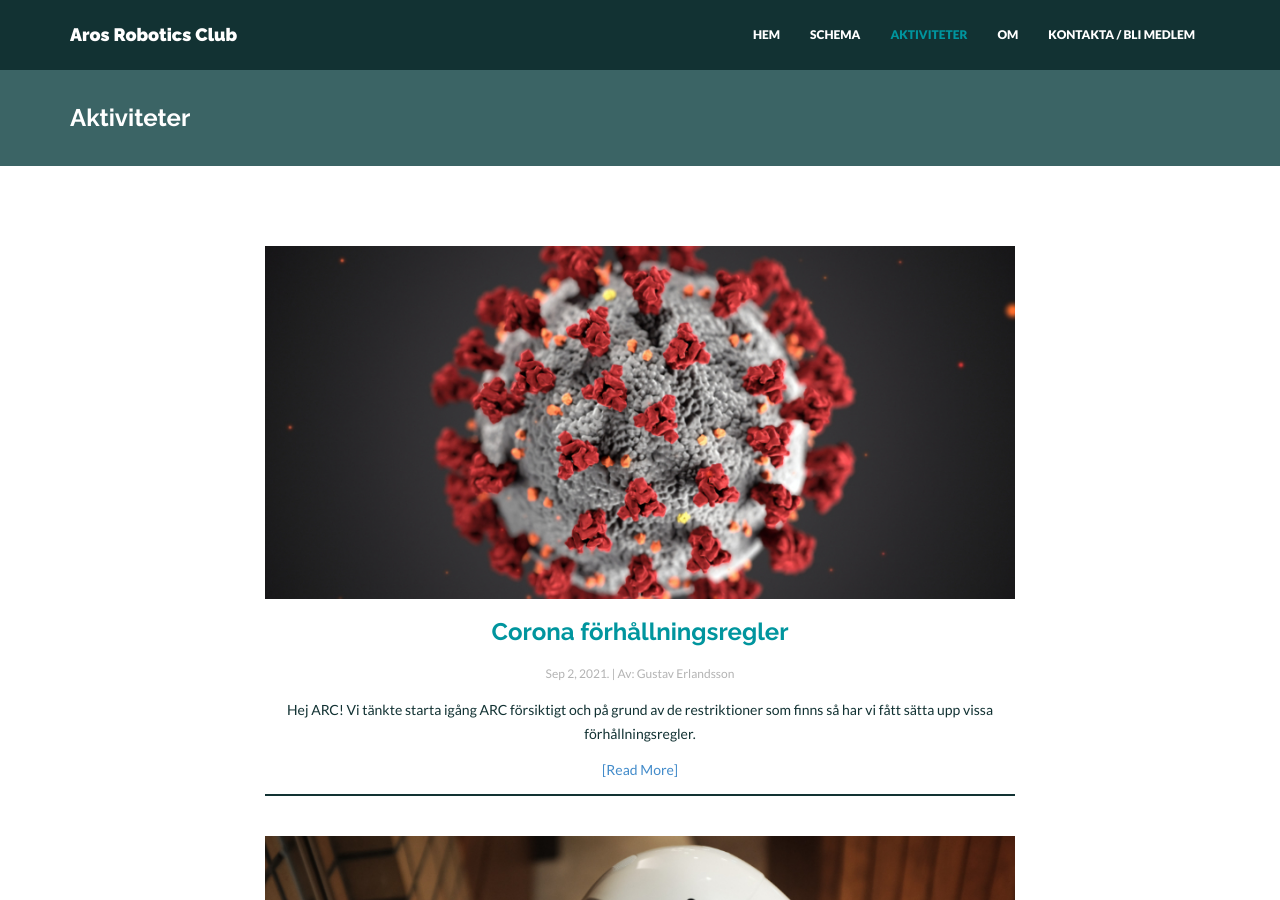
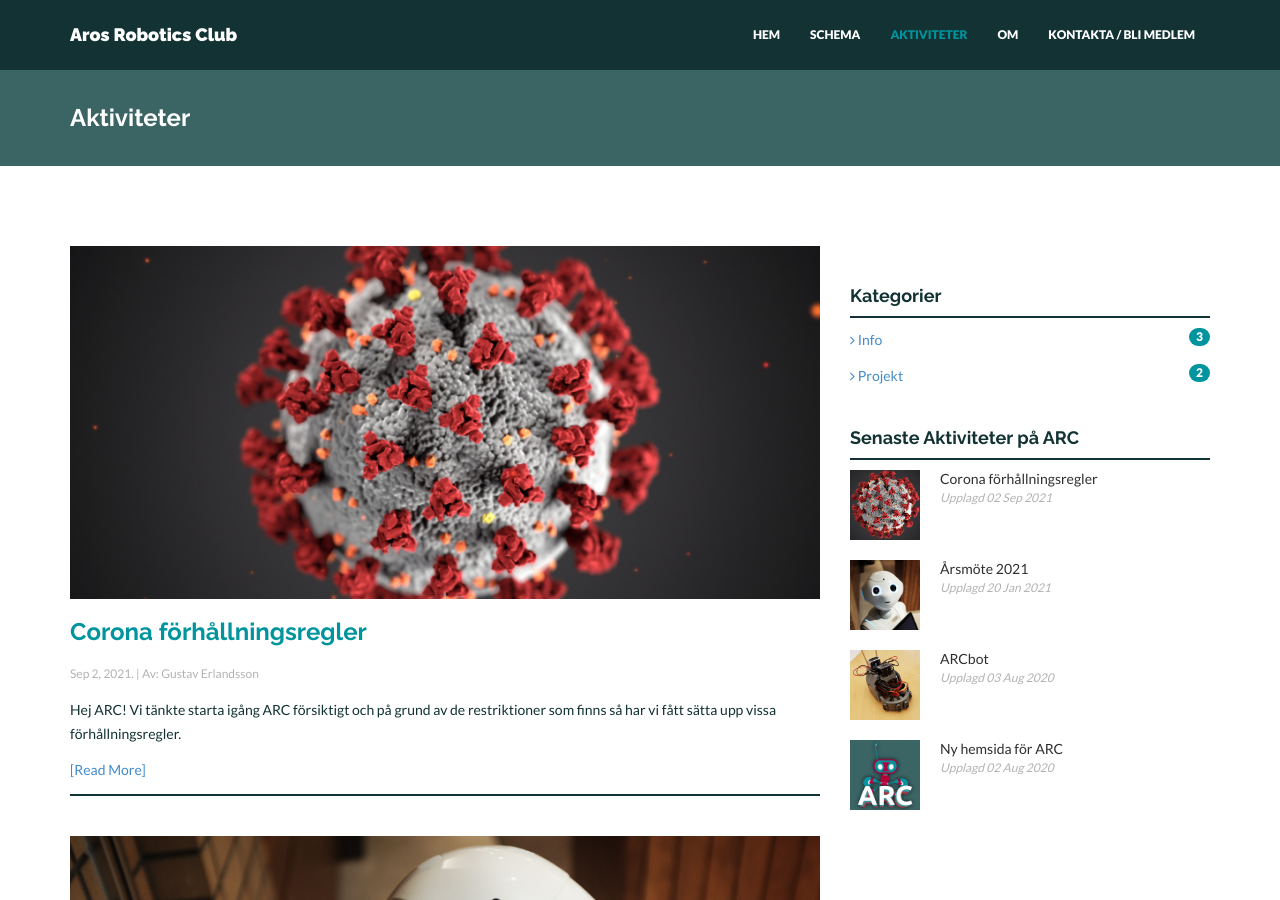
Before and after one commit to ARCsweden/ARCsweden.github.io, a Jekyll site: the page built from activities.html, in a window 1280 px wide and 900 px high. Built offline with Jekyll 4.4.1, drawn with Linux system fonts in a browser that asks for light colours; nearby versions of some CDN libraries.

Commit message:
Update activities.html

```diff
--- a/activities.html
+++ b/activities.html
@@ -8,7 +8,7 @@
     <div class="row">
 
         <!-- BLOG POSTS LIST -->
-        <div class="col-lg-8 col-lg-offset-2 centered">
+        <div class="col-lg-8">
 
             {% for post in site.posts %}
                 <!-- Blog Post -->
```
